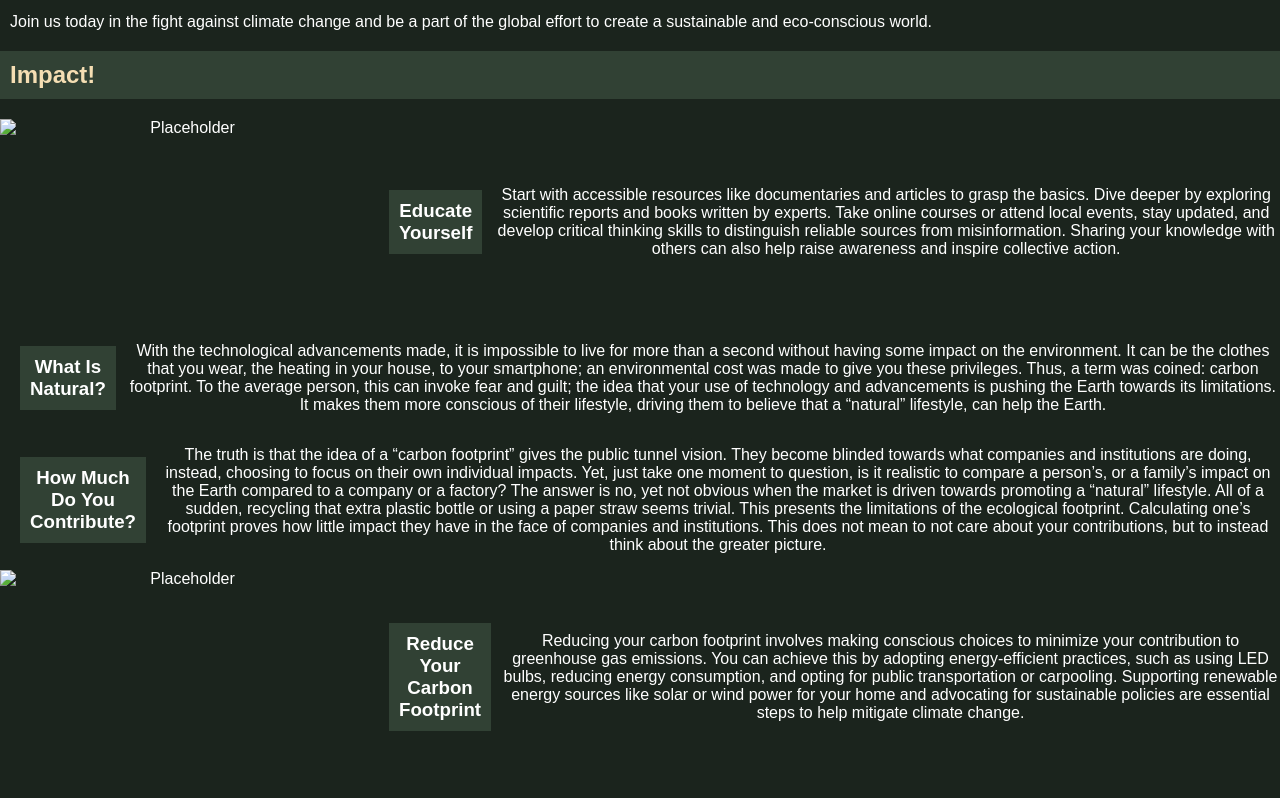
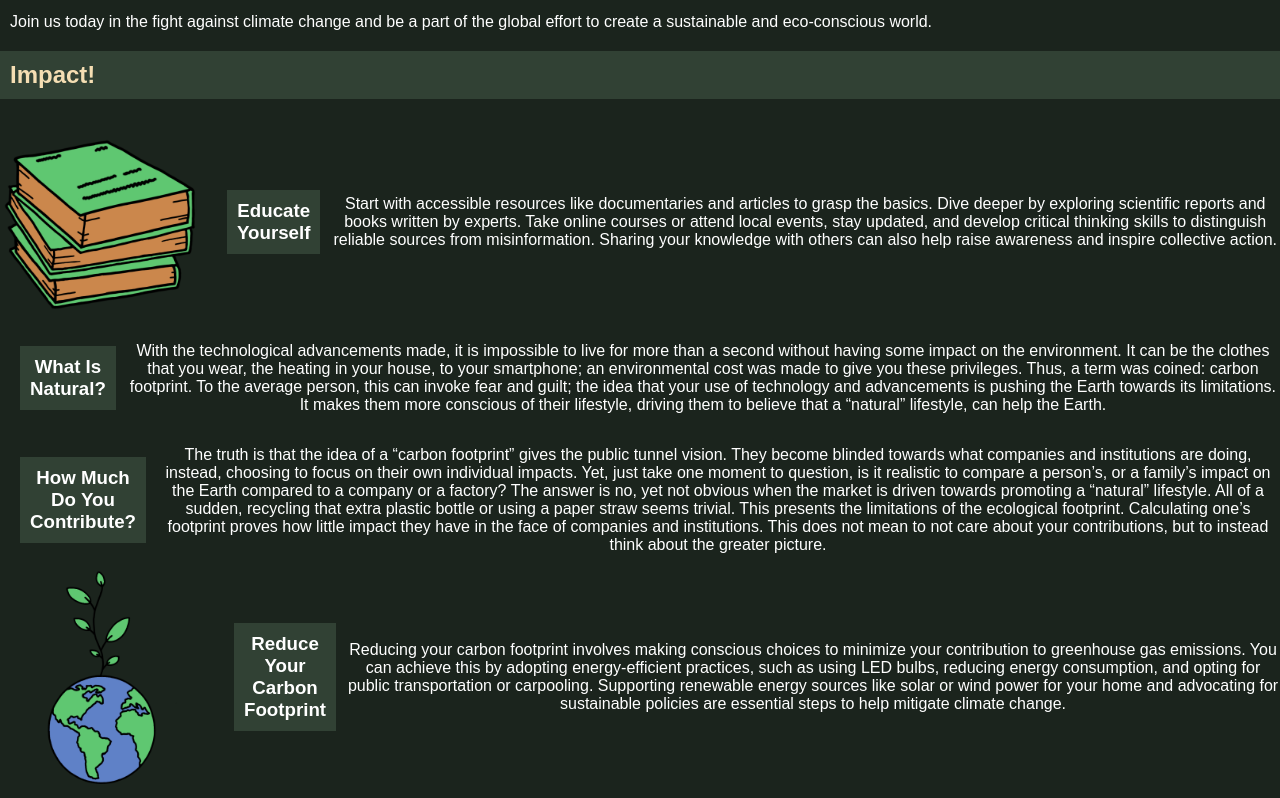
Before and after one commit to Emorque/EcoEnsemble, a plain HTML site: page index.html in a window 1280 px wide. Shown: the part 1462-2260 px from the top of the page. Drawn offline with Linux system fonts and the light colour scheme.

Commit message:
Updated Images with alt text

```diff
--- a/index.html
+++ b/index.html
@@ -51,8 +51,8 @@
 
   <!--- Content with sliding animations --->
   <div class="revealable rev-impact">
-    <img height="207px" width="369px" src="img/school-climate-change.jpg"
-      alt="Placeholder" />
+    <img height="207px" max-width="369px" src="img/books-climate-change.png"
+      alt="Drawing of a stack of books" />
     <h3>Educate Yourself</h3>
     <p>Start with accessible resources like documentaries and articles to grasp the basics. Dive deeper by exploring
       scientific reports and books written by experts. Take online courses or attend local events, stay updated, and
@@ -86,8 +86,8 @@
   </div>
 
   <div class="revealable rev-impact">
-    <img height="214px" width="369px" src="img/reduce-carbon-footprint.jpg"
-      alt="Placeholder" />
+    <img height="214px" width="369px" src="img/help-the-earth.png"
+      alt="Drawing of the Earth with a plant growing from the top" />
     <h3>Reduce Your Carbon Footprint</h3>
     <p>Reducing your carbon footprint involves making conscious choices to minimize your contribution to greenhouse gas
       emissions. You can achieve this by adopting energy-efficient practices, such as using LED bulbs, reducing energy
```
Also changed, not shown: img/books-climate-change.png (added), img/help-the-earth.png (added).
